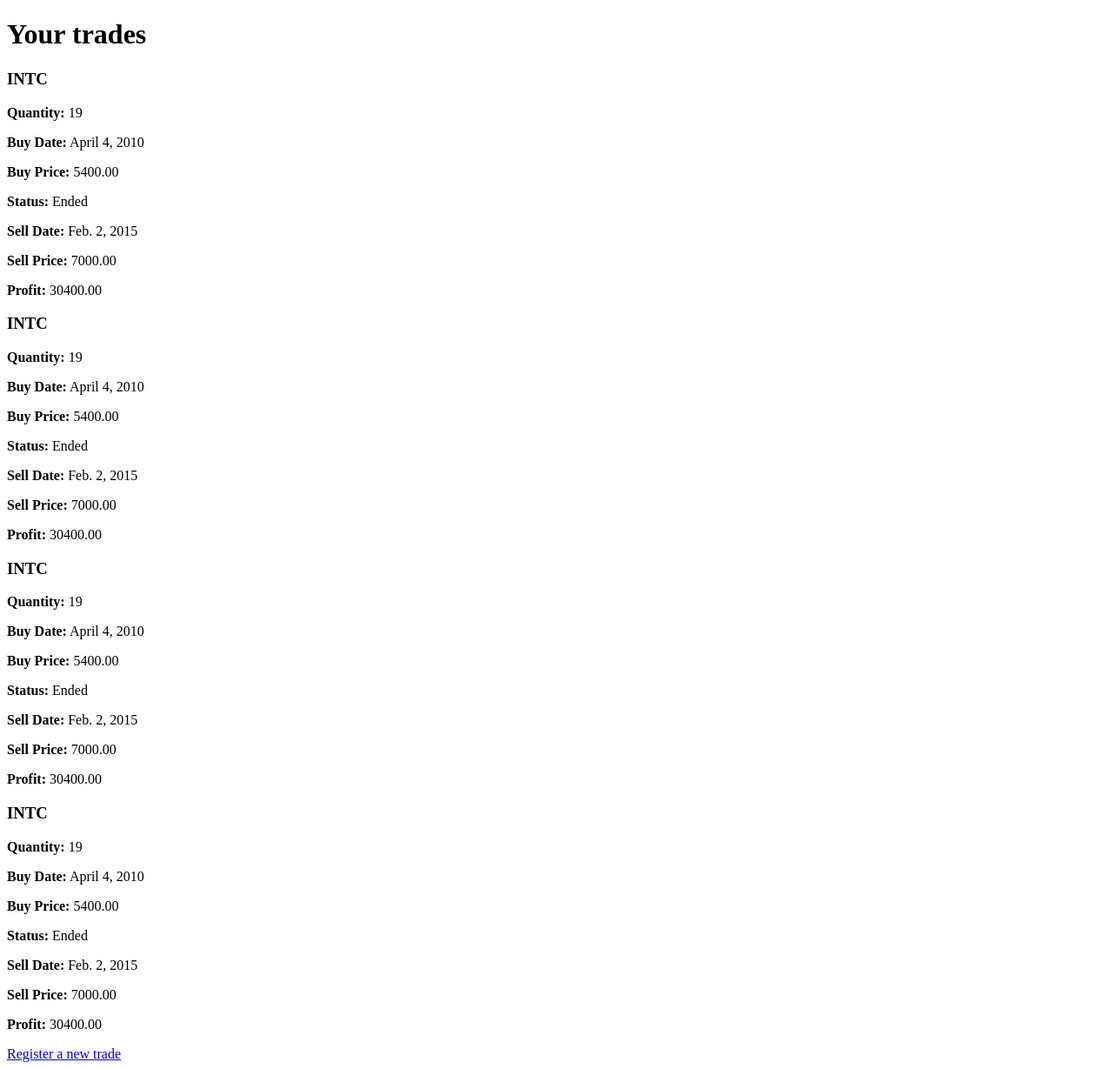
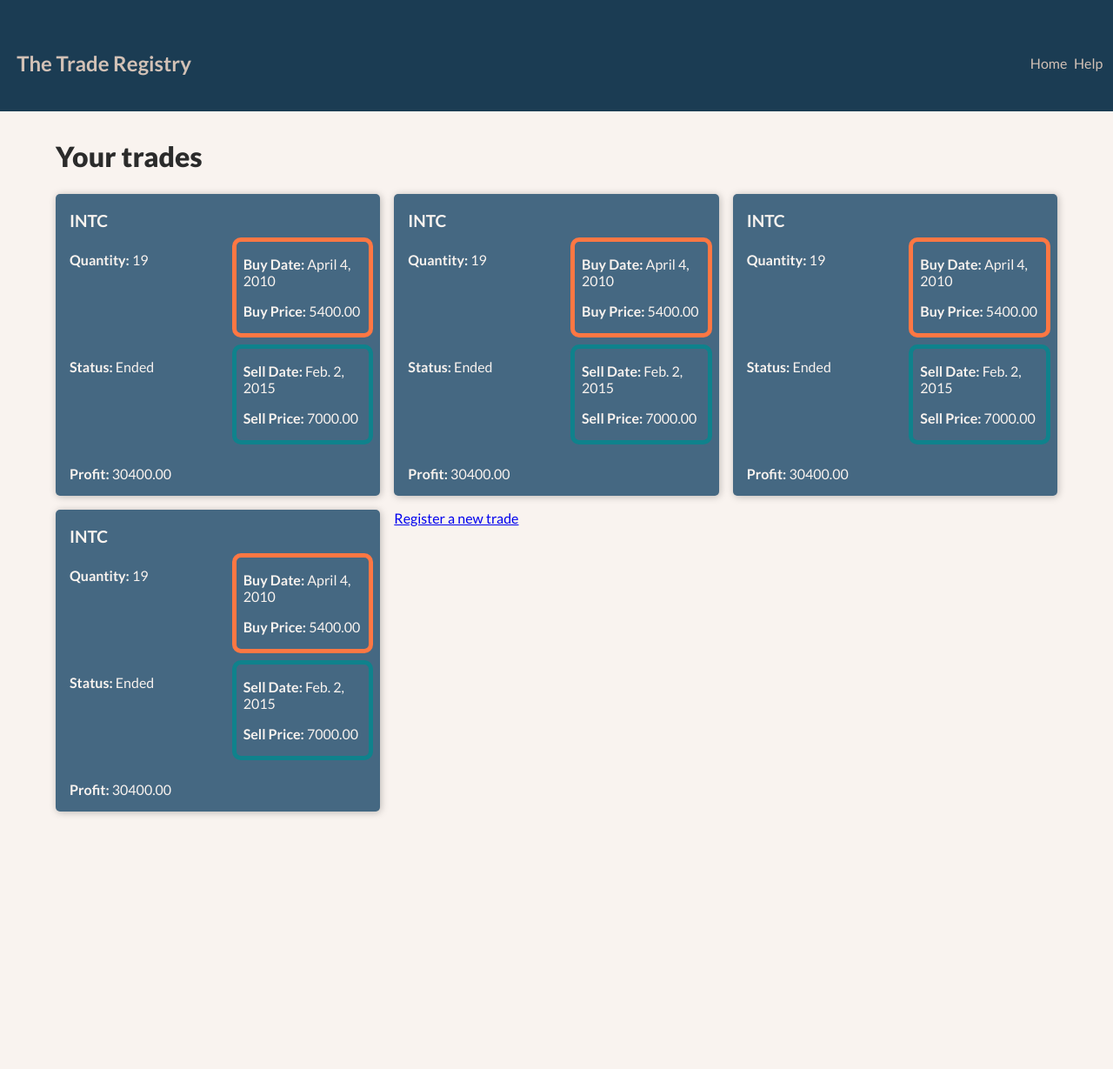
Before and after one commit to gerogiordano08/trade_registry, a Django app: page /trades/ in a window 1280 px wide. Shown: the whole page at 87% size. After the commit the page ends 938 px from the top, so only its background shows below. Run offline with Django 5.2, Linux system fonts and the light colour scheme; a user stored in the database is signed in; data comes from the database, SQL or seed files in the repository.

Commit message:
a functional version of the webapp including a trade viewing page and a trade registering page, with simple styling

```diff
--- a/trade_registry/models.py
+++ b/trade_registry/models.py
@@ -8,7 +8,7 @@
     quantity = models.PositiveIntegerField()
     buy_date = models.DateField()
     buy_price = models.DecimalField(max_digits=15, decimal_places=2)
-    sell_date = models.DateField()
+    sell_date = models.DateField(null=True, blank=True)
     sell_price = models.DecimalField(max_digits=15, decimal_places=2, null=True, blank=True)
     ended = models.BooleanField()
     profit = models.DecimalField(max_digits=15, decimal_places=2)
--- /dev/null
+++ b/trade_registry/static/trade_registry/styles.css
@@ -0,0 +1,103 @@
+body {
+  font-family: "Lato", sans-serif;
+  margin: 0;
+  padding: 0;
+  background-color: #f9f3ef;
+}
+h1 {
+  margin: 0;
+}
+nav {
+  width: 97%;
+  height: 7em;
+  padding: 1em 1.5% 0em 1.5%;
+  background-color: #1b3c53;
+  display: flex;
+  flex-direction: row;
+  justify-content: space-between;
+  align-items: center;
+}
+nav {
+  color: #d2c1b6;
+}
+.navbar {
+  display: flex;
+  flex-direction: row;
+  gap: 10%;
+  list-style-type: none;
+}
+.trades-container {
+  width: 90%;
+  position: relative;
+  display: grid;
+  grid-template-columns: repeat(auto-fill, minmax(30%, 1fr));
+  gap: 1em;
+  border-radius: 5px;
+  margin: 0 auto;
+  padding: 1em 1.5%;
+}
+.main-header {
+  left: 5%;
+  margin: 1em 0 0.25em 0;
+  position: relative;
+  display: inline-block;
+  color: #2b2b2b;
+  font-weight: 900;
+
+  width: auto;
+  height: auto;
+}
+.trade-card {
+  display: grid;
+  grid-template-columns: 50% 50%;
+  grid-template-rows: auto auto auto auto;
+  gap: 0.5em;
+  color: #f9f3ef;
+  background-color: #456882;
+  border-radius: 5px;
+  box-shadow: 1px 1px 8px rgba(0, 0, 0, 0.25);
+  padding-left: 1em;
+}
+.trade-card h3 {
+  grid-column: 1 / -1;
+  margin-bottom: 0;
+  font-size: 1.2em;
+  color: #f9f3ef;
+}
+.trade-card > .ticker {
+  width: auto;
+  grid-column: 1;
+  grid-row: 1;
+  font-weight: bold;
+}
+.trade-card > .quantity {
+  grid-column: 1;
+  grid-row: 2;
+}
+.trade-card > .bought {
+  grid-column: 2;
+  grid-row: 2;
+  border: 5px solid #fe7743;
+  border-radius: 10px;
+  margin-right: 1em;
+  padding-left: 0.5em;
+}
+.trade-card > .sold {
+  grid-column: 2;
+  grid-row: 3;
+  border: 5px solid #0f828c;
+  border-radius: 10px;
+  margin-right: 1em;
+  padding-left: 0.5em;
+}
+.trade-card > .ended {
+  grid-column: 1;
+  grid-row: 3;
+}
+.trade-card > .profit {
+  grid-column: 1;
+  grid-row: 4;
+}
+form {
+    margin-left: 5em;
+}
--- a/trade_registry/templates/trade_registry/trades.html
+++ b/trade_registry/templates/trade_registry/trades.html
@@ -1,28 +1,38 @@
+    {% load static %}
 <!DOCTYPE html>
 <html lang="en">
   <head>
     <meta charset="UTF-8" />
     <meta name="viewport" content="width=device-width, initial-scale=1.0" />
-    <title>Your Trades|The Trade Registry</title>
+    <title>Your Trades | The Trade Registry</title>
+    <link rel="stylesheet" href="{% static 'trade_registry/styles.css' %}" />
+    <link rel="preconnect" href="https://fonts.googleapis.com">
+    <link rel="preconnect" href="https://fonts.gstatic.com" crossorigin>
+    <link href="https://fonts.googleapis.com/css2?family=Lato:ital,wght@0,100;0,300;0,400;0,700;0,900;1,100;1,300;1,400;1,700;1,900&display=swap" rel="stylesheet">
   </head>
   <body>
-    <h1>Your trades</h1>
+    <nav><h1>The Trade Registry</h1> <ul class="navbar"><li>Home</li> <li>Help</li></ul></nav>
+    <h1 class="main-header">Your trades</h1>
     <div class="trades-container">
       {% if trades %} {% for trade in trades %}
       <div class="trade-card">
-        <h3>{{ trade.ticker }}</h3>
-        <p><strong>Quantity:</strong> {{ trade.quantity }}</p>
-        <p><strong>Buy Date:</strong> {{ trade.buy_date }}</p>
-        <p><strong>Buy Price:</strong> {{ trade.buy_price }}</p>
+        <h3 class="ticker">{{ trade.ticker }}</h3>
+        <p class="quantity"><strong>Quantity:</strong> {{ trade.quantity }}</p>
+        <div class="bought">
+        <p class="buy_date"><strong>Buy Date:</strong> {{ trade.buy_date }}</p>
+        <p class="buy_price"><strong>Buy Price:</strong> {{ trade.buy_price }}</p>
+        </div>
         {% if trade.ended %}
-        <p><strong>Status:</strong> Ended</p>
-        <p><strong>Sell Date:</strong> {{ trade.sell_date }}</p>
-        <p><strong>Sell Price:</strong> {{ trade.sell_price }}</p>
-        <p><strong>Profit:</strong> {{ trade.profit }}</p>
+        <p class="ended"><strong>Status:</strong> Ended</p>
+        <div class="sold">
+        <p class="sell_date"><strong>Sell Date:</strong> {{ trade.sell_date }}</p>
+        <p class="sell_price"><strong>Sell Price:</strong> {{ trade.sell_price }}</p>
+        </div>
+        <p class="profit"><strong>Profit:</strong> {{ trade.profit }}</p>
         <!--add percentage profit-->
         {% else %}
-        <p><strong>Status:</strong> Ongoing</p>
-        <p>Profit if sold now: {{ trade.profit }}</p>
+        <p class="ended"><strong>Status:</strong> Ongoing</p>
+        <p class="alt_profit">Profit if sold now: {{ trade.profit }}</p>
         <!--add percentage profit-->
         {% endif %}
       </div>
--- a/trade_registry/urls.py
+++ b/trade_registry/urls.py
@@ -3,5 +3,5 @@
 
 urlpatterns = [
     path('register/', views.register_trade, name='register_trade'),
-    path('trades/', views.list_trades, name='list_trades'),
+    path('trades/', views.list_trades, name='trades'),
 ]
--- a/trade_registry/utils.py
+++ b/trade_registry/utils.py
@@ -1,5 +1,6 @@
 import yfinance as yf
 def get_price(date:str, stock:str):
     ticker = yf.Ticker(stock.upper())
-    data = ticker.history(start=date, period='1d')
-    return data['Close'].iloc[0] if not data.empty else None
+    data = ticker.history(end=date, period='7d')
+    return data['Close'].iloc[-1] if not data.empty else None
+print(get_price('2025-07-27', 'CRM.BA'))  # Example usage
--- a/trade_registry/views.py
+++ b/trade_registry/views.py
@@ -12,7 +12,8 @@
         buy_date = request.POST['buy_date']
         buy_price = float(request.POST['buy_price'])
         sell_date = request.POST.get('sell_date') or None
-        sell_price = float(request.POST.get('sell_price', None))
+        sell_price = request.POST.get('sell_price')
+        sell_price = float(sell_price) if sell_price else None
         ended = sell_date is not None and sell_price is not None
 
         buy_date = timezone.datetime.strptime(buy_date, '%Y-%m-%d').date()
@@ -23,8 +24,10 @@
         if sell_price:
             profit = (sell_price - buy_price) * quantity
         else:
-            if get_price == None:
-              return render(request, 'trade_registry/error.html', {'error': f'Error fetching price data: {str(e)}'})
+            if get_price(timezone.now().date().isoformat(), ticker) == None:
+              return render(request, 'trade_registry/register.html',
+                {'error': f'Error fetching price data for: {ticker}',
+                 'buy_date': buy_date, 'quantity': quantity, 'buy_price': buy_price,})
             else:
                 profit = (get_price(timezone.now().date().isoformat(), ticker) - buy_price) * quantity
 
```
Also changed, not shown: trade_registry/templates/trade_registry/register.html (+33 -5 lines), trade_registry/migrations/0002_alter_trade_sell_date.py (added).
